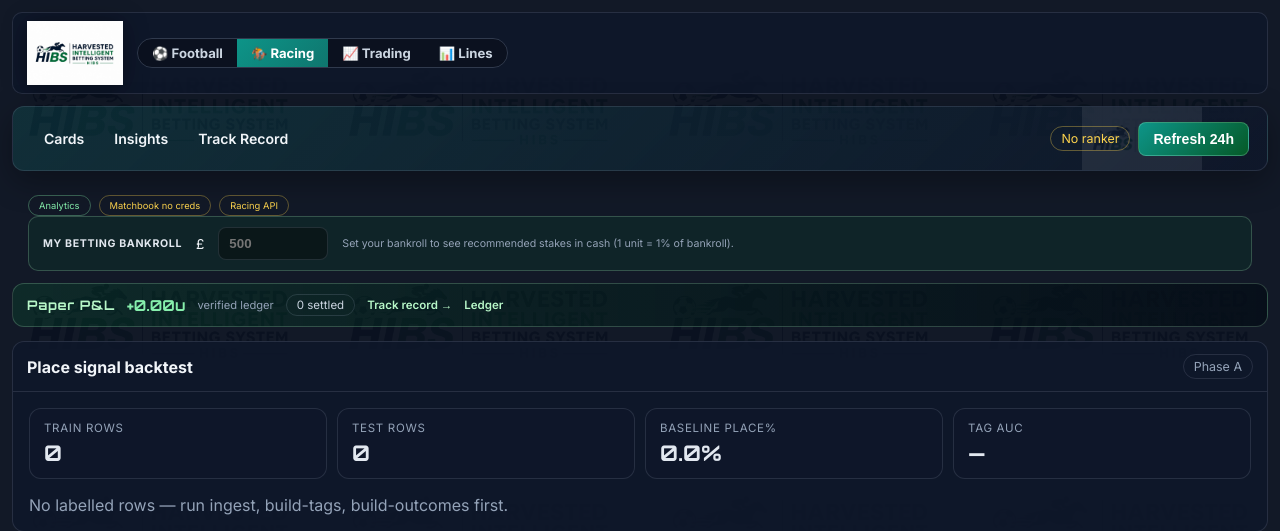
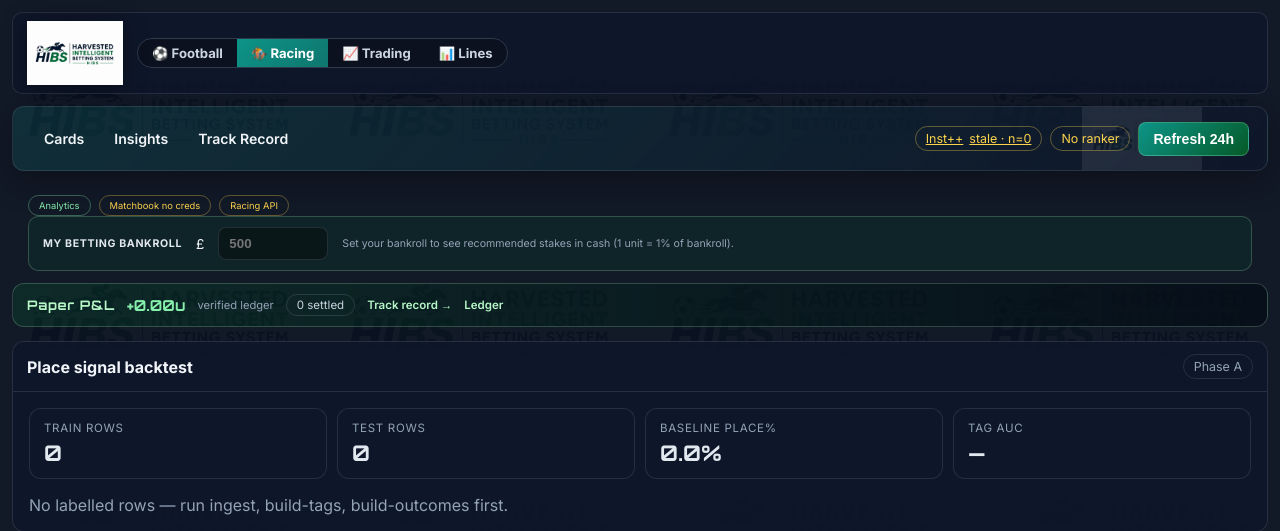
Before and after one commit to mc8h7dxz6t-ui/hibs-bet-racing, a Flask app: page /backtest in a window 1280 px wide. Shown: the top 531 px of the page. Run offline with Flask 3, Linux system fonts and the light colour scheme; data that the repository does not hold is empty; some libraries are stand-ins or nearby versions.

Commit message:
Inst++ polish: racing health execution summary and UI chip
Expose execution mode on /api/health and add Inst++ lane chip polling
card freshness, telemetry, and paper ledger sample size.

Co-authored-by: philmac1328 <philmac1328@icloud.com>

```diff
--- a/src/hibs_racing/web_service.py
+++ b/src/hibs_racing/web_service.py
@@ -99,6 +99,12 @@ class HealthStatus:
             out["latest_card_date"] = self.latest_card_date
         if self.card_fresh is not None:
             out["card_fresh"] = self.card_fresh
+        try:
+            from hibs_racing.live.execution_config import execution_summary
+
+            out["execution"] = execution_summary()
+        except Exception:
+            pass
         return out
 
 
--- a/templates/base.html
+++ b/templates/base.html
@@ -344,6 +344,9 @@
             </nav>
         </div>
         <div class="site-top-actions" style="display:flex;align-items:center;gap:8px;flex-wrap:wrap;">
+            <a href="{{ url_for('status_page') }}" id="racing-inst-chip" class="pill" title="Racing Inst++ lane — card freshness and paper ledger">
+                Inst++ <span id="racing-inst-card">—</span>
+            </a>
             {% if ranker_loaded %}<span class="pill ok">Ranker live</span>{% else %}<span class="pill warn">No ranker</span>{% endif %}
             <button type="button" class="btn" id="btn-refresh" title="Fetch next 24h GB+IRE cards, score with LightGBM, pull odds">Refresh 24h</button>
         </div>
@@ -372,6 +375,33 @@
         HIBS — {{ product_tagline }} | Gamble Responsibly | 18+
     </footer>
 </div>
+<script>
+(function racingInstChip(){
+    const chip = document.getElementById('racing-inst-chip');
+    const el = document.getElementById('racing-inst-card');
+    if (!chip || !el) return;
+    async function tick(){
+        try {
+            const r = await fetch('/api/health');
+            const h = await r.json();
+            const fresh = h.card_fresh;
+            const tel = (h.telemetry_balance || {}).passed;
+            const settled = (h.paper || {}).settled || 0;
+            let label = fresh ? 'card OK' : 'stale';
+            if (tel === false) label += ' · tel';
+            if (settled < 25) label += ' · n=' + settled;
+            el.textContent = label;
+            chip.classList.toggle('ok', fresh === true && tel !== false);
+            chip.classList.toggle('warn', fresh !== true || tel === false);
+        } catch (e) {
+            el.textContent = 'offline';
+            chip.classList.add('warn');
+        }
+    }
+    tick();
+    setInterval(tick, 120000);
+})();
+</script>
 <script>
 document.getElementById('btn-refresh')?.addEventListener('click', async () => {
     const btn = document.getElementById('btn-refresh');
```
Also changed, not shown: tests/test_execution_config.py (+1 -0 lines), tests/test_runner_field_api.py (+3 -0 lines).
